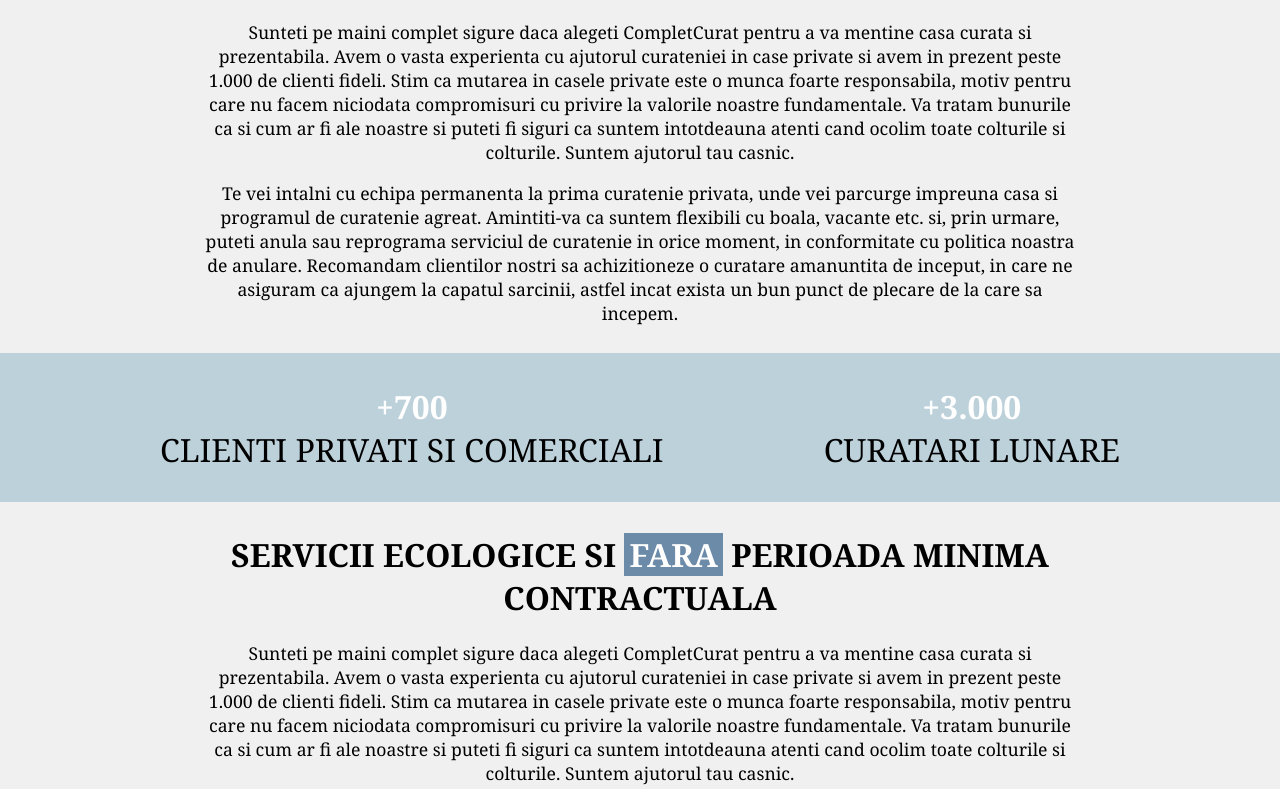
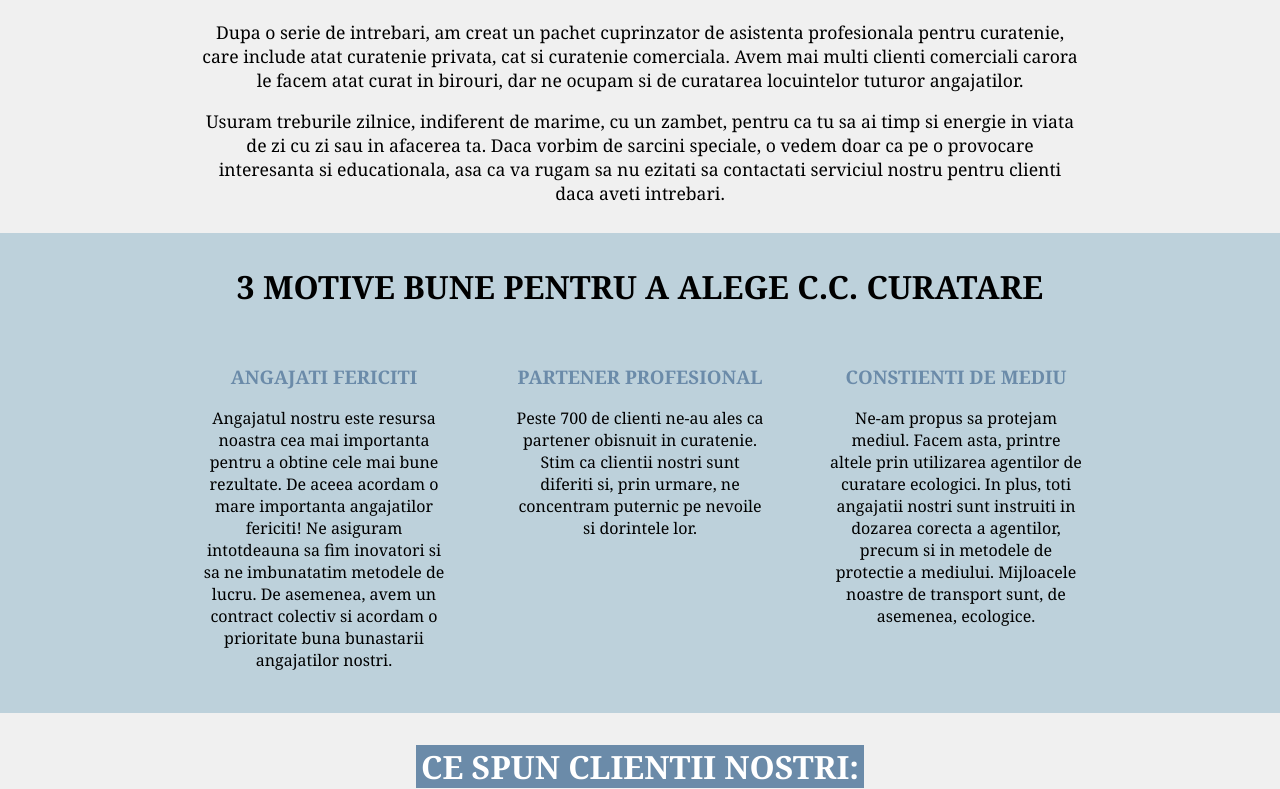
Before and after one commit to julianCostinea/complecurat, a Next.js app: page / in a window 1280 px wide. Shown: the part 631-1420 px from the top of the page. Built offline with nearby package versions, Linux system fonts and the light colour scheme.

Commit message:
finished homepage

```diff
--- a/pages/index.js
+++ b/pages/index.js
@@ -4,6 +4,7 @@
 import { FirmaPhoto } from "../components/UI/FirmaPhoto/FirmaPhoto";
 import { HomeIcon, BuildingIcon } from "../components/UI/Icons/Icons";
 import Link from "next/link";
+import ContactFrom from "../components/ContactForm/ContactForm";
 
 import classes from "../styles/Home.module.css";
 
@@ -45,66 +46,39 @@
         </div>
       </div>
       <div className={classes.Details}>
-        {/* START HERE */}
         <h1>
-          Curatenie privata pentru <span>nevoile si dorintele</span>{" "}
-          dumneavoastra
+          PERSONALIZAM O SOLUTIE <span>PROFESIONALA</span> PENTRU DVS. SAU COMPANIA DVS
         </h1>
         <p>
-          Sunteti pe maini complet sigure daca alegeti CompletCurat pentru a va
-          mentine casa curata si prezentabila. Avem o vasta experienta cu
-          ajutorul curateniei in case private si avem in prezent peste 1.000 de
-          clienti fideli. Stim ca mutarea in casele private este o munca foarte
-          responsabila, motiv pentru care nu facem niciodata compromisuri cu
-          privire la valorile noastre fundamentale. Va tratam bunurile ca si cum
-          ar fi ale noastre si puteti fi siguri ca suntem intotdeauna atenti
-          cand ocolim toate colturile si colturile. Suntem ajutorul tau casnic.
+          Dupa o serie de intrebari, am creat un pachet cuprinzator de asistenta profesionala pentru curatenie, care include atat curatenie privata,
+          cat si curatenie comerciala. Avem mai multi clienti comerciali carora le facem atat curat in birouri, dar ne ocupam si de curatarea locuintelor tuturor angajatilor.
         </p>
         <p>
-          Te vei intalni cu echipa permanenta la prima curatenie privata, unde
-          vei parcurge impreuna casa si programul de curatenie agreat.
-          Amintiti-va ca suntem flexibili cu boala, vacante etc. si, prin
-          urmare, puteti anula sau reprograma serviciul de curatenie in orice
-          moment, in conformitate cu politica noastra de anulare. Recomandam
-          clientilor nostri sa achizitioneze o curatare amanuntita de inceput,
-          in care ne asiguram ca ajungem la capatul sarcinii, astfel incat
-          exista un bun punct de plecare de la care sa incepem.
+          Usuram treburile zilnice, indiferent de marime, cu un zambet, pentru ca tu sa ai timp si energie in viata de zi cu zi sau in afacerea ta.
+          Daca vorbim de sarcini speciale, o vedem doar ca pe o provocare interesanta si educationala,
+          asa ca va rugam sa nu ezitati sa contactati serviciul nostru pentru clienti daca aveti intrebari.
         </p>
       </div>
       <div className={classes.SatisfiedCustomers}>
-        <div className={classes.SatisfiedCustomersData}>
-          <h1>+700</h1>
-          <h1>Clienti privati si comerciali</h1>
+        <h1>3 MOTIVE BUNE PENTRU A ALEGE C.C. CURATARE</h1>
+        <div className={classes.infoContainer}>
+          <div className={classes.infoDiv}>
+            <h3>ANGAJATI FERICITI</h3>
+            <p>Angajatul nostru este resursa noastra cea mai importanta pentru a obtine cele mai bune rezultate. De aceea acordam o mare importanta angajatilor fericiti!
+              Ne asiguram intotdeauna sa fim inovatori si sa ne imbunatatim metodele de lucru. De asemenea, avem un contract colectiv si acordam o prioritate buna bunastarii angajatilor nostri.</p>
+          </div>
+          <div className={classes.infoDiv}>
+            <h3>PARTENER PROFESIONAL</h3>
+            <p>Peste 700 de clienti ne-au ales ca partener obisnuit in curatenie. Stim ca clientii nostri sunt diferiti si,
+              prin urmare, ne concentram puternic pe nevoile si dorintele lor.</p>
+          </div>
+          <div className={classes.infoDiv}>
+            <h3>CONSTIENTI DE MEDIU</h3>
+            <p>Ne-am propus sa protejam mediul. Facem asta, printre altele prin utilizarea agentilor de curatare ecologici.
+              In plus, toti angajatii nostri sunt instruiti in dozarea corecta a agentilor, precum si in metodele de protectie a mediului.
+              Mijloacele noastre de transport sunt, de asemenea, ecologice.</p>
+          </div>
         </div>
-        <div className={classes.SatisfiedCustomersData}>
-          <h1>+3.000</h1>
-          <h1>Curatari lunare</h1>
-        </div>
-      </div>
-      <div className={classes.Details}>
-        <h1>
-          Servicii ecologice si <span>fara</span> perioada minima contractuala
-        </h1>
-        <p>
-          Sunteti pe maini complet sigure daca alegeti CompletCurat pentru a va
-          mentine casa curata si prezentabila. Avem o vasta experienta cu
-          ajutorul curateniei in case private si avem in prezent peste 1.000 de
-          clienti fideli. Stim ca mutarea in casele private este o munca foarte
-          responsabila, motiv pentru care nu facem niciodata compromisuri cu
-          privire la valorile noastre fundamentale. Va tratam bunurile ca si cum
-          ar fi ale noastre si puteti fi siguri ca suntem intotdeauna atenti
-          cand ocolim toate colturile si colturile. Suntem ajutorul tau casnic.
-        </p>
-        <p>
-          Te vei intalni cu echipa permanenta la prima curatenie privata, unde
-          vei parcurge impreuna casa si programul de curatenie agreat.
-          Amintiti-va ca suntem flexibili cu boala, vacante etc. si, prin
-          urmare, puteti anula sau reprograma serviciul de curatenie in orice
-          moment, in conformitate cu politica noastra de anulare. Recomandam
-          clientilor nostri sa achizitioneze o curatare amanuntita de inceput,
-          in care ne asiguram ca ajungem la capatul sarcinii, astfel incat
-          exista un bun punct de plecare de la care sa incepem.
-        </p>
       </div>
       <div className={classes.Details}>
         <h1>
@@ -112,6 +86,9 @@
         </h1>
         <Carousel />
       </div>
+      <div className={classes.Details}>
+        <ContactFrom />
+      </div>
     </div>
   );
 }
--- a/styles/Home.module.css
+++ b/styles/Home.module.css
@@ -42,21 +42,24 @@
   margin-top: 2rem;
 }
 
-.IntroLinks > div {
+.IntroLinks>div {
   width: 80%;
   height: auto;
   z-index: 5;
   cursor: pointer;
 }
+
 .IntroLinksPhoto {
   width: 100%;
   height: 100%;
   position: relative;
   z-index: 5;
 }
+
 .IntroLinksPhoto img {
   border-radius: 5px 5px 0px 0px;
 }
+
 .IntroLinksDetails {
   background-color: white;
   opacity: 0.8;
@@ -67,16 +70,20 @@
   border-radius: 0px 0px 5px 5px;
   box-shadow: 1px 5px 2px 0px rgba(0, 0, 0, 0.25);
 }
+
 .IntroLinksDetails h4,
 .IntroLinksDetails p {
   margin: 0;
 }
+
 .Details {
   padding: 10px;
 }
+
 .Details h1 {
   text-transform: uppercase;
 }
+
 .Details p {
   font-size: 1.1rem;
 }
@@ -93,34 +100,46 @@
   display: block;
   width: 100%;
 }
-.SatisfiedCustomersData {
-  display: inline-block;
-  margin: 0 5rem;
+
+.infoContainer {
+  display: flex;
+  flex-wrap: wrap;
+  flex-direction: column;
+  justify-content: center;
 }
 
-.SatisfiedCustomersData h1:first-of-type {
-  font-weight: 900;
-  color: white;
-  margin-bottom: 0;
+.infoContainer .infoDiv {
+  margin: 1rem auto;
 }
-.SatisfiedCustomersData h1:last-of-type {
-  margin-top: 0;
-  font-weight: 300;
-  text-transform: uppercase;
+
+.infoContainer .infoDiv h3 {
+  color: var(--main-color);
 }
 
 @media (min-width: 780px) {
   .Intro h1 {
     font-size: 3rem;
   }
+
   .Details {
     max-width: 70%;
     margin: 0 auto;
   }
+
   .IntroLinks {
     margin-top: 6rem;
   }
-  .IntroLinks > div {
+
+  .IntroLinks>div {
+    width: 20%;
+  }
+
+  .infoContainer {
+    flex-direction: row;
+  }
+
+  .infoContainer .infoDiv {
+    margin: 1rem 2rem;
     width: 20%;
   }
 }
```
